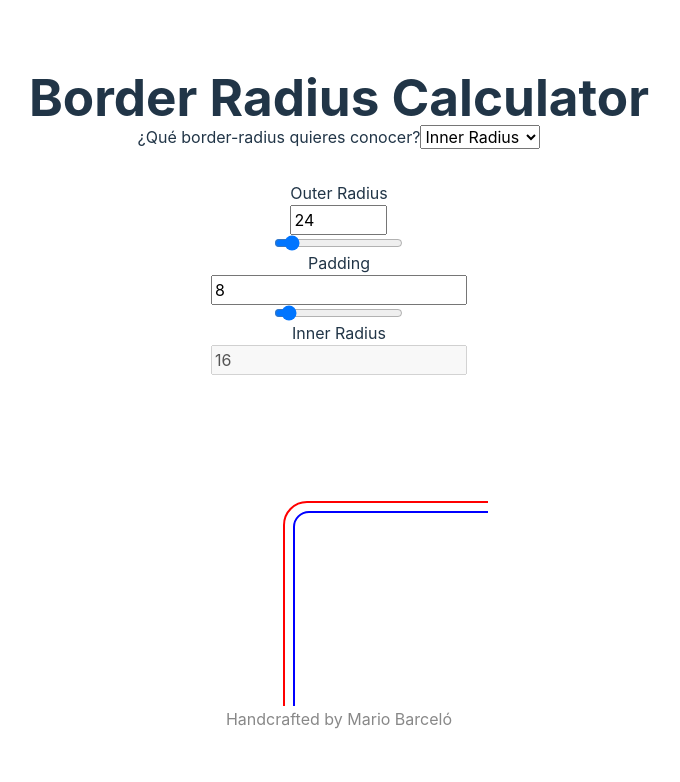
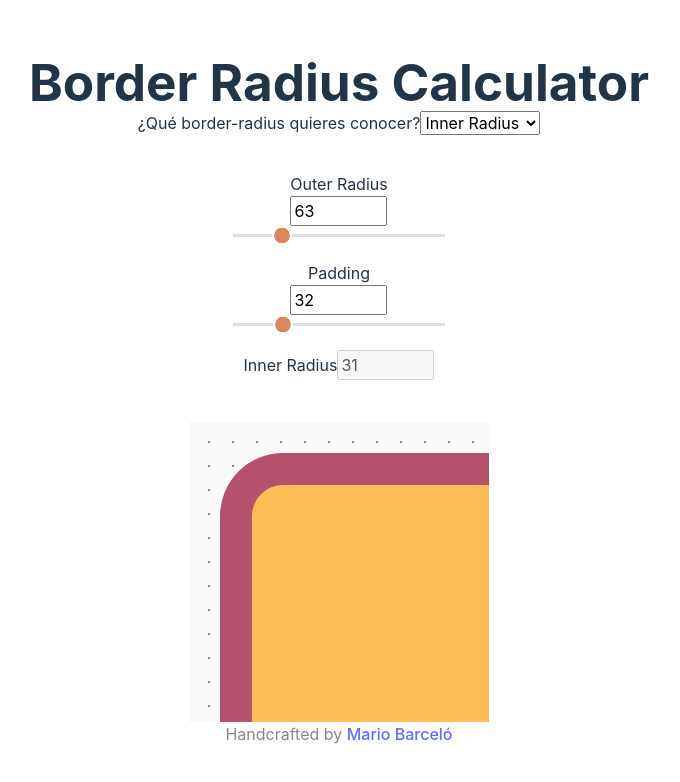
Before and after one commit to mariobarcelo/borderradiuscalculator, a React (Vite) app: page / in a window 1280 px wide. Shown: the top 782 px of the page, without its empty margins (301-981 px from the left). Built offline with nearby package versions, Linux system fonts and the light colour scheme.

Commit message:
Minimal functionality and design

```diff
--- a/src/App.css
+++ b/src/App.css
@@ -18,21 +18,6 @@
 	filter: drop-shadow(0 0 2em #61dafbaa);
 }
 
-@keyframes logo-spin {
-	from {
-		transform: rotate(0deg);
-	}
-	to {
-		transform: rotate(360deg);
-	}
-}
-
-@media (prefers-reduced-motion: no-preference) {
-	a:nth-of-type(2) .logo {
-		animation: logo-spin infinite 20s linear;
-	}
-}
-
 .card {
 	display: flex;
 	flex-direction: column;
@@ -43,6 +28,76 @@
 	margin: 0 auto;
 }
 
-.read-the-docs {
+fieldset {
+	border: none;
+	width: 100%;
+}
+
+.inputWrapper {
+	display: flex;
+	flex-direction: column;
+	align-items: center;
+}
+
+.inputWrapper [type='range'] {
+	width: 100%;
+}
+
+.credits {
 	color: #888;
 }
+
+.slider {
+	--handle-size: 16px;
+	--handle-radius: 1000px;
+	--track-size: 3px;
+	--bg: white;
+	--track-color: hsl(0deg 0% 50% / 0.25);
+	--handle-color: hsl(18.84, 62.05%, 61.76%);
+	--track-active-color: hsl(0deg 0% 50% / 0.125);
+	--handle-active-color: hsl(19deg 66% 68%);
+
+	display: block;
+	width: 100%;
+	background: transparent;
+	appearance: none;
+	outline-offset: 16px;
+	cursor: pointer;
+}
+
+.slider::-webkit-slider-thumb {
+	appearance: none;
+	height: var(--handle-size);
+	width: var(--handle-size);
+	border-radius: var(--handle-radius);
+	background: var(--handle-color);
+	cursor: grab;
+	transform: translateY(calc(-50% + var(--track-size) / 2));
+	outline: 2px solid var(--bg);
+}
+.slider::-moz-range-thumb {
+	background: var(--handle-color);
+	border: 2px solid var(--bg);
+	border-radius: var(--handle-radius);
+	height: var(--handle-size);
+	width: var(--handle-size);
+}
+.slider:active::-webkit-slider-thumb,
+.slider:active::-moz-range-thumb {
+	cursor: grabbing;
+	background: var(--handle-active-color);
+}
+.slider::-webkit-slider-runnable-track {
+	width: calc(100% - var(--handle-size));
+	height: var(--track-size);
+	background: var(--track-color);
+	border-radius: var(--track-size) / 2;
+	margin: calc(var(--handle-size) / 2) 0;
+}
+.slider::-moz-range-track {
+	background: var(--track-color);
+}
+.slider:active::-webkit-slider-runnable-track,
+.slider:active::-moz-range-track {
+	background: var(--track-active-color);
+}
--- a/src/App.jsx
+++ b/src/App.jsx
@@ -10,6 +10,7 @@ function App() {
 		<>
 			<h1>Border Radius Calculator</h1>
 
+			<div>
 				<label htmlFor='age-select'>
 					¿Qué border-radius quieres conocer?
 				</label>
@@ -23,6 +24,7 @@ function App() {
 					<option value='inner-radius'>Inner Radius</option>
 					<option value='outer-radius'>Outer Radius</option>
 				</select>
+			</div>
 
 			{selectedRadius === 'inner-radius' ? (
 				<InnerRadiusCalculator />
@@ -30,7 +32,10 @@ function App() {
 				<OuterRadiusCalculator />
 			)}
 
-			<p className='read-the-docs'>Handcrafted by Mario Barceló</p>
+			<p className='credits'>
+				Handcrafted by{' '}
+				<a href='https://mariobarcelo.com'>Mario Barceló</a>
+			</p>
 		</>
 	);
 }
--- a/src/components/InnerRadiusCalculator/InnerRadiusCalculator.jsx
+++ b/src/components/InnerRadiusCalculator/InnerRadiusCalculator.jsx
@@ -1,9 +1,9 @@
 import React from 'react';
 
 function InnerRadiusCalculator() {
-	const [outerRadius, setOuterRadius] = React.useState(24);
-	const [padding, setPadding] = React.useState(8);
-	const [innerRadius, setInnerRadius] = React.useState(16);
+	const [outerRadius, setOuterRadius] = React.useState(63);
+	const [padding, setPadding] = React.useState(32);
+	const [innerRadius, setInnerRadius] = React.useState(31);
 
 	function innerRadiusCalculation(paddingParam, outerRadiusParam) {
 		let nextInnerRadius = outerRadiusParam - paddingParam;
@@ -16,11 +16,13 @@ function InnerRadiusCalculator() {
 	return (
 		<>
 			<div className='card'>
+				<fieldset>
 					<label htmlFor='outer-radius'>Outer Radius</label>
+					<div className='inputWrapper'>
 						<input
 							id='outer-radius'
 							min='0'
-					max='150'
+							max='300'
 							type='number'
 							value={outerRadius}
 							onChange={(event) => {
@@ -34,6 +36,7 @@ function InnerRadiusCalculator() {
 							}}
 						/>
 						<input
+							className='slider'
 							type='range'
 							min='0'
 							max='300'
@@ -48,22 +51,30 @@ function InnerRadiusCalculator() {
 								setOuterRadius(nextOuterRadius);
 							}}
 						/>
-
+					</div>
+				</fieldset>
+				<fieldset>
 					<label htmlFor='padding'>Padding</label>
+					<div className='inputWrapper'>
 						<input
 							id='padding'
 							min='0'
+							max='150'
 							type='number'
 							value={padding}
 							onChange={(event) => {
 								const nextPadding = +event.target.value;
 								console.log('nextPadding: ', nextPadding);
-						console.log('typeofnextPadding: ', typeof nextPadding);
+								console.log(
+									'typeofnextPadding: ',
+									typeof nextPadding
+								);
 								innerRadiusCalculation(nextPadding, outerRadius);
 								setPadding(nextPadding);
 							}}
 						/>
 						<input
+							className='slider'
 							type='range'
 							min='0'
 							max='150'
@@ -71,52 +82,62 @@ function InnerRadiusCalculator() {
 							onChange={(event) => {
 								const nextPadding = +event.target.value;
 								console.log('nextPadding: ', nextPadding);
-						console.log('typeofnextPadding: ', typeof nextPadding);
+								console.log(
+									'typeofnextPadding: ',
+									typeof nextPadding
+								);
 								innerRadiusCalculation(nextPadding, outerRadius);
 								setPadding(nextPadding);
 							}}
 						/>
-
+					</div>
+				</fieldset>
+				<fieldset>
 					<label htmlFor='inner-radius'>Inner Radius</label>
 					<input
 						disabled
 						id='inner-radius'
 						min='0'
+						max='150'
 						type='number'
 						value={innerRadius}
 						onChange={(event) => {
 							setInnerRadius(+event.target.value);
 						}}
 					/>
+				</fieldset>
 			</div>
 
 			<div
 				className='border-container'
 				style={{
 					margin: '0 auto',
-					border: '1px solid white',
 					height: '100%',
 					maxWidth: '300px',
 					overflow: 'hidden',
-					paddingLeft: '15%',
-					paddingTop: '15%',
+					paddingLeft: '5%',
+					paddingTop: '5%',
 					aspectRatio: '1 / 1',
+					backgroundImage:
+						'radial-gradient(rgb(143 143 143) 1px,#f9f9f9 0)',
+					backgroundSize: '1.5rem 1.5rem',
+					backgroundPosition: '-1rem -1rem',
 				}}>
 				<div
 					className='outer-element'
 					style={{
-						border: '2px solid red',
 						borderRadius: `${outerRadius}px`,
 						padding: `${padding}px`,
 						height: '100%',
 						minWidth: '1000px',
 						minHeight: '1000px',
 						aspectRatio: '1 / 1',
+						backgroundColor: 'rgb(181,81,108)',
 					}}>
 					<div
 						className='inner-element'
 						style={{
-							border: '2px solid blue',
+							backgroundColor: 'rgb(254, 189, 86)',
 							borderRadius: `${innerRadius}px`,
 							height: '100%',
 							minWidth: '1000px',
--- a/src/components/OuterRadiusCalculator/OuterRadiusCalculator.jsx
+++ b/src/components/OuterRadiusCalculator/OuterRadiusCalculator.jsx
@@ -1,9 +1,9 @@
 import React from 'react';
 
 function OuterRadiusCalculator() {
-	const [outerRadius, setOuterRadius] = React.useState(24);
-	const [padding, setPadding] = React.useState(8);
-	const [innerRadius, setInnerRadius] = React.useState(16);
+	const [outerRadius, setOuterRadius] = React.useState(63);
+	const [padding, setPadding] = React.useState(32);
+	const [innerRadius, setInnerRadius] = React.useState(31);
 
 	function outerRadiusCalculation(paddingParam, innerRadiusParam) {
 		let nextOuterRadius = paddingParam + innerRadiusParam;
@@ -16,50 +16,66 @@ function OuterRadiusCalculator() {
 	return (
 		<>
 			<div className='card'>
+				<fieldset>
 					<label htmlFor='outer-radius'>Outer Radius</label>
 					<input
 						disabled
 						id='outer-radius'
 						min='0'
+						max='300'
 						type='number'
 						value={outerRadius}
 						onChange={(event) => {
 							setOuterRadius(+event.target.value);
 						}}
 					/>
-
+				</fieldset>
+				<fieldset>
 					<label htmlFor='padding'>Padding</label>
+					<div className='inputWrapper'>
 						<input
 							id='padding'
 							min='0'
+							max='150'
 							type='number'
 							value={padding}
 							onChange={(event) => {
 								const nextPadding = +event.target.value;
 								console.log('nextPadding: ', nextPadding);
-						console.log('typeofnextPadding: ', typeof nextPadding);
+								console.log(
+									'typeofnextPadding: ',
+									typeof nextPadding
+								);
 								outerRadiusCalculation(nextPadding, innerRadius);
 								setPadding(nextPadding);
 							}}
 						/>
 						<input
 							type='range'
+							className='slider'
 							min='0'
 							max='150'
 							value={padding}
 							onChange={(event) => {
 								const nextPadding = +event.target.value;
 								console.log('nextPadding: ', nextPadding);
-						console.log('typeofnextPadding: ', typeof nextPadding);
+								console.log(
+									'typeofnextPadding: ',
+									typeof nextPadding
+								);
 								outerRadiusCalculation(nextPadding, innerRadius);
 								setPadding(nextPadding);
 							}}
 						/>
-
+					</div>
+				</fieldset>
+				<fieldset>
 					<label htmlFor='inner-radius'>Inner Radius</label>
+					<div className='inputWrapper'>
 						<input
 							id='inner-radius'
 							min='0'
+							max='150'
 							type='number'
 							value={innerRadius}
 							onChange={(event) => {
@@ -73,6 +89,7 @@ function OuterRadiusCalculator() {
 							}}
 						/>
 						<input
+							className='slider'
 							type='range'
 							min='0'
 							max='150'
@@ -88,33 +105,38 @@ function OuterRadiusCalculator() {
 							}}
 						/>
 					</div>
+				</fieldset>
+			</div>
 			<div
 				className='border-container'
 				style={{
 					margin: '0 auto',
-					border: '1px solid white',
 					height: '100%',
 					maxWidth: '300px',
 					overflow: 'hidden',
-					paddingLeft: '15%',
-					paddingTop: '15%',
+					paddingLeft: '5%',
+					paddingTop: '5%',
 					aspectRatio: '1 / 1',
+					backgroundImage:
+						'radial-gradient(rgb(143 143 143) 1px,#f9f9f9 0)',
+					backgroundSize: '1.5rem 1.5rem',
+					backgroundPosition: '-1rem -1rem',
 				}}>
 				<div
 					className='outer-element'
 					style={{
-						border: '2px solid red',
 						borderRadius: `${outerRadius}px`,
 						padding: `${padding}px`,
 						height: '100%',
 						minWidth: '1000px',
 						minHeight: '1000px',
 						aspectRatio: '1 / 1',
+						backgroundColor: 'rgb(181,81,108)',
 					}}>
 					<div
 						className='inner-element'
 						style={{
-							border: '2px solid blue',
+							backgroundColor: 'rgb(254, 189, 86)',
 							borderRadius: `${innerRadius}px`,
 							height: '100%',
 							minWidth: '1000px',
```
Lines whose indentation alone changed are shown as unchanged.
